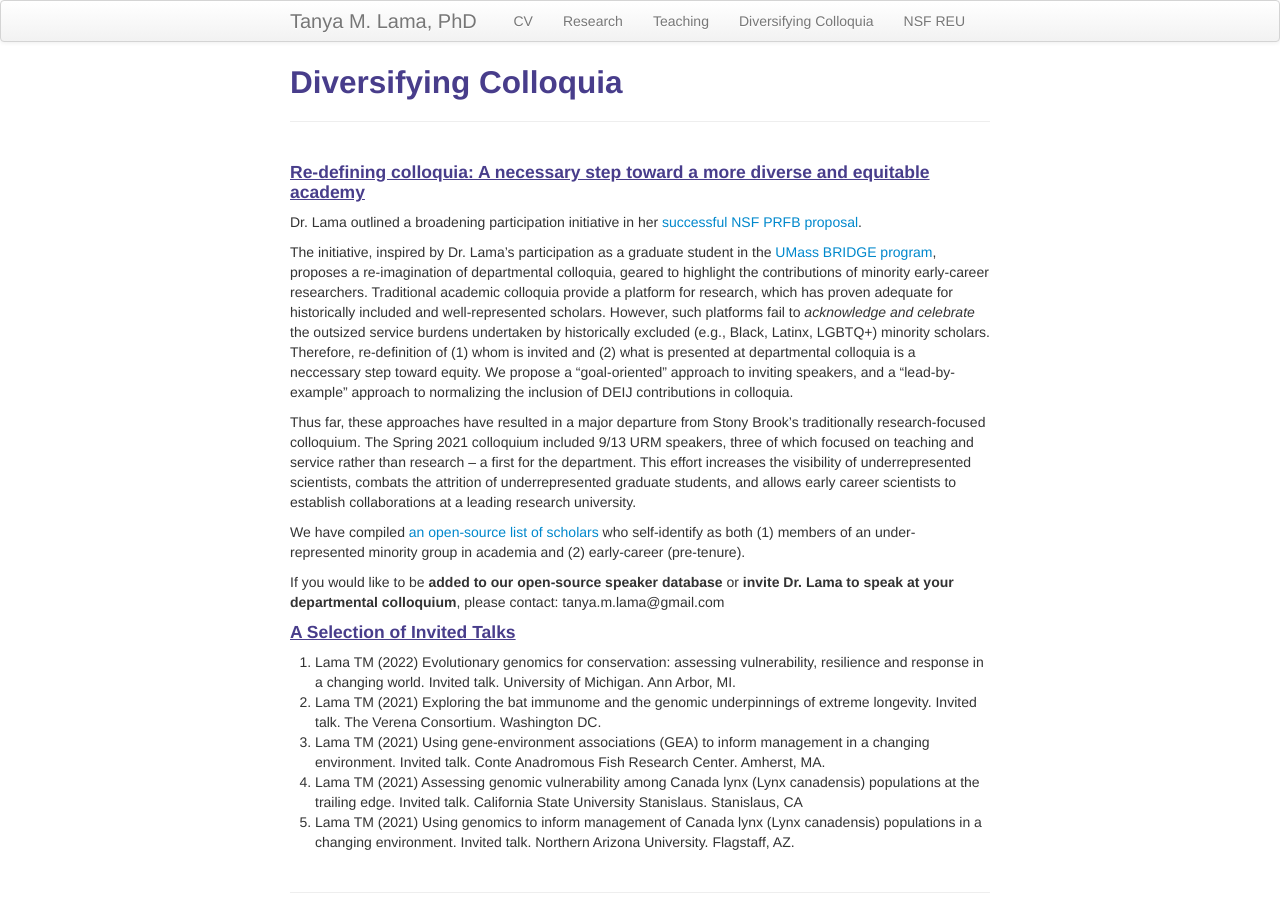
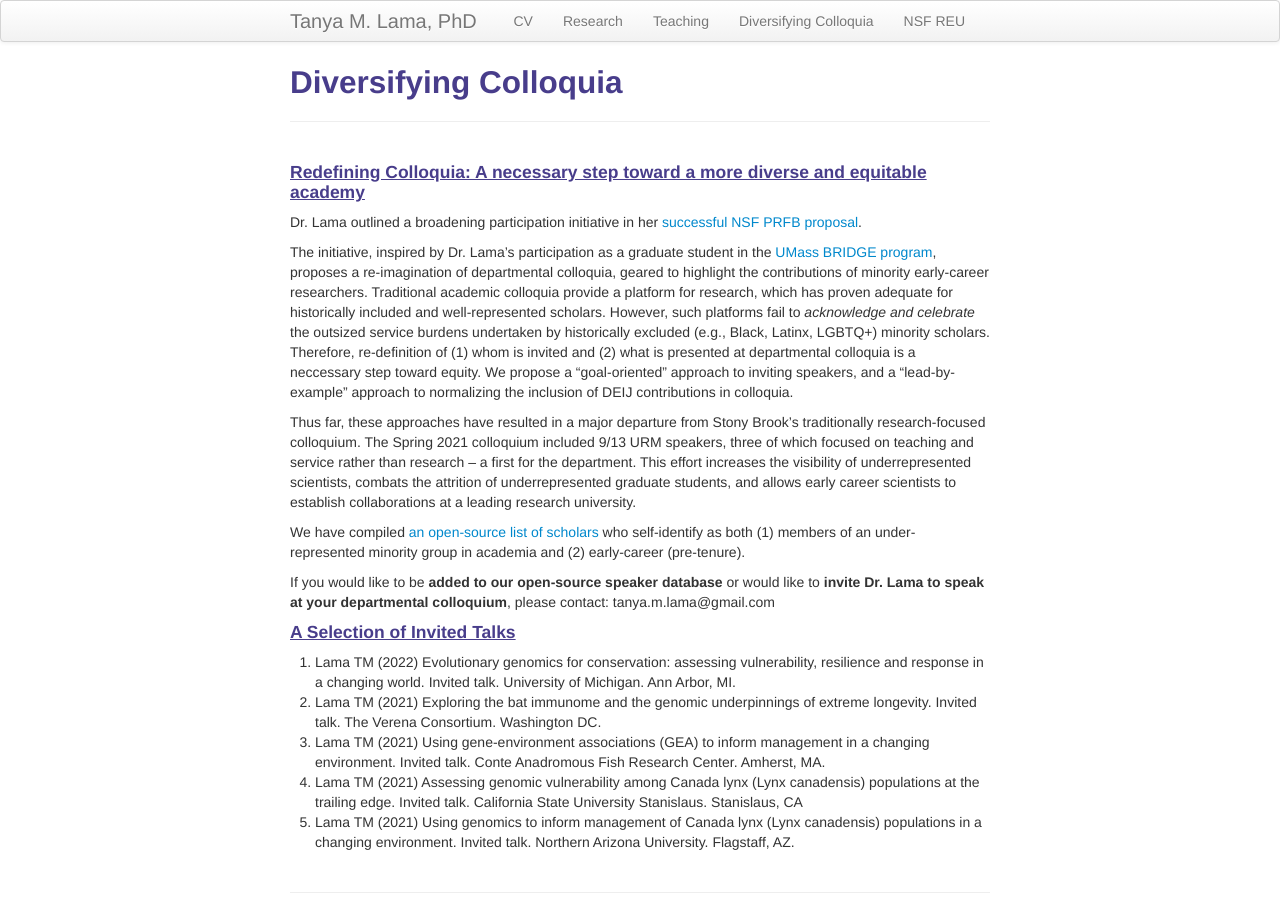
Before and after one commit to tanyalama/tanyalama.github.io, a Jekyll site: the page built from pages/Diversifying_Colloquia.md, in a window 1280 px wide. Built offline with Jekyll 4.4.1, drawn with Linux system fonts in a browser that asks for light colours.

Commit message:
Update Diversifying_Colloquia.md

```diff
--- a/pages/Diversifying_Colloquia.md
+++ b/pages/Diversifying_Colloquia.md
@@ -3,7 +3,7 @@ layout: page
 title: Diversifying Colloquia
 description: Tanya M. Lama's broadening participation initiative to diversify and redefine colloquia
 ---
-#### <u>Re-defining colloquia: A necessary step toward a more diverse and equitable academy<u>
+#### <u>Redefining Colloquia: A necessary step toward a more diverse and equitable academy<u>
 Dr. Lama outlined a broadening participation initiative in her <a href="https://www.nsf.gov/awardsearch/showAward?AWD_ID=2010853&HistoricalAwards=false">successful NSF PRFB proposal</a>.
 
 The initiative, inspired by Dr. Lama's participation as a graduate student in the <a href="https://blogs.umass.edu/bridge/">UMass BRIDGE program</a>, proposes a re-imagination of departmental colloquia, geared to highlight the contributions of minority early-career researchers. Traditional academic colloquia provide a platform for research, which has proven adequate for historically included and well-represented scholars. However, such platforms fail to _acknowledge and celebrate_ the outsized service burdens undertaken by historically excluded (e.g., Black, Latinx, LGBTQ+) minority scholars. Therefore, re-definition of (1) whom is invited and (2) what is presented at departmental colloquia is a neccessary step toward equity. We propose a "goal-oriented" approach to inviting speakers, and a "lead-by-example" approach to normalizing the inclusion of DEIJ contributions in colloquia.
@@ -12,7 +12,7 @@ Thus far, these approaches have resulted in a major departure from Stony Brook's
 
 We have compiled <a href="https://docs.google.com/document/d/1eR0Q8R1Dk2iPP__fIKWOqptL-5varoDixBTafnd8RLI/edit?usp=sharing">an open-source list of scholars</a> who self-identify as both (1) members of an under-represented minority group in academia and (2) early-career (pre-tenure).
 
-If you would like to be **added to our open-source speaker database** or **invite Dr. Lama to speak at your departmental colloquium**, please contact:
+If you would like to be **added to our open-source speaker database** or would like to **invite Dr. Lama to speak at your departmental colloquium**, please contact:
 tanya.m.lama@gmail.com
 
 #### <u>A Selection of Invited Talks<u>
```
